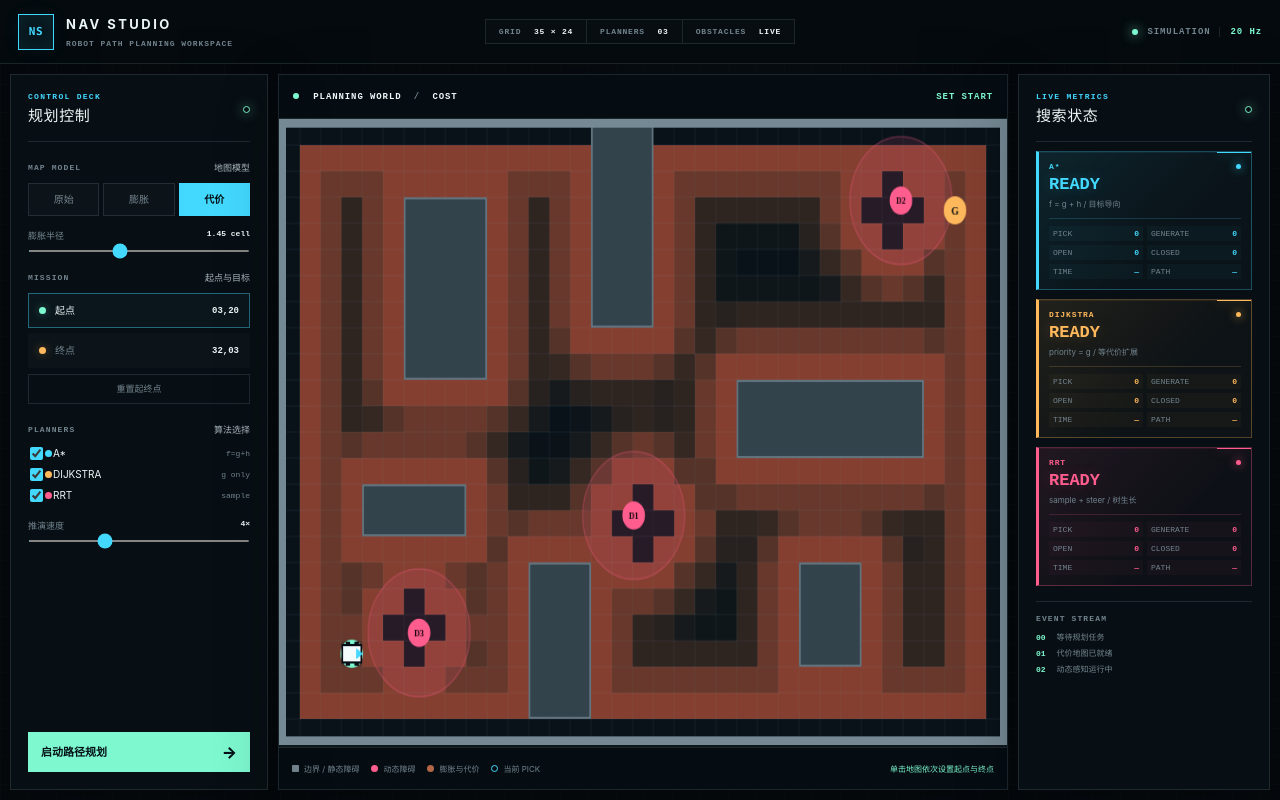
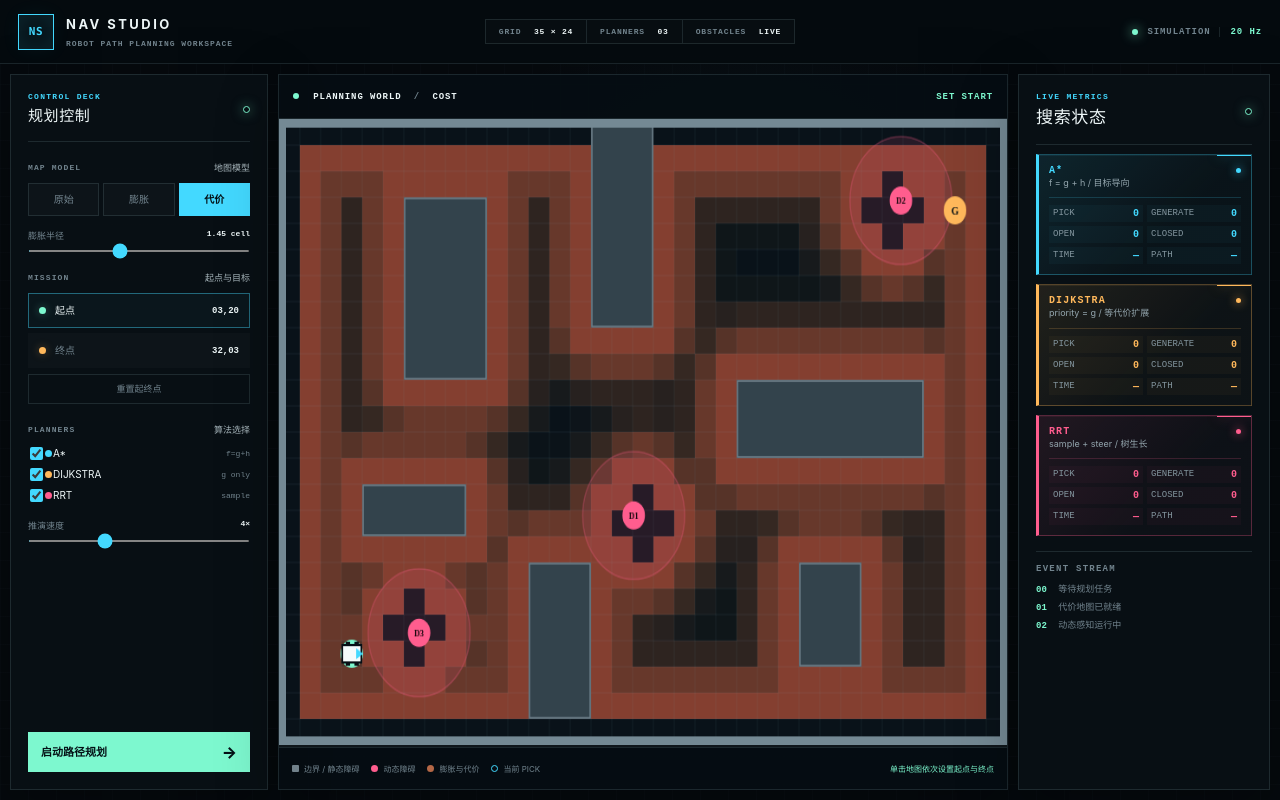
Before and after one commit to laichao2018/embodied-path-planning-lab, a Next.js app: page / in a window 1280 px wide. Built offline with nearby package versions, Linux system fonts and the light colour scheme.

Commit message:
style: improve planner telemetry readability

```diff
--- a/app/page.tsx
+++ b/app/page.tsx
@@ -452,7 +452,7 @@ export default function Home() {
             return (
               <div key={key} className={`telemetry-card ${key}`}>
                 <div className="telemetry-title"><p>{NAMES[key]}</p><span style={{ background: COLORS[key] }} /></div>
-                <strong>{!enabled[key] ? "OFF" : !result ? "READY" : done ? result.found ? "PATH" : "FAIL" : "SEARCH"}</strong>
+                <strong>{!enabled[key] ? "OFF" : !result ? "" : done ? result.found ? "PATH" : "FAIL" : "SEARCH"}</strong>
                 <small>{DESCRIPTIONS[key]}</small>
                 <dl>
                   <div><dt>PICK</dt><dd>{visible}</dd></div>
--- a/standalone/app.js
+++ b/standalone/app.js
@@ -399,7 +399,7 @@
       card.querySelector("strong").textContent = !state.enabled[planner]
         ? "OFF"
         : !result
-          ? "READY"
+          ? ""
           : done
             ? result.found ? "PATH" : "FAIL"
             : "SEARCH";
--- a/standalone/index.html
+++ b/standalone/index.html
@@ -20,7 +20,7 @@
           <span>PLANNERS <b>03</b></span>
           <span>OBSTACLES <b>LIVE</b></span>
         </div>
-        <div class="status-strip"><span class="live-dot"></span> LOCAL RUNTIME <b>READY</b></div>
+        <div class="status-strip"><span class="live-dot"></span> LOCAL RUNTIME <b>OFFLINE</b></div>
       </header>
 
       <section class="lab-grid">
@@ -79,15 +79,15 @@
         <aside class="telemetry-panel panel">
           <div class="panel-heading primary"><div><p>LIVE METRICS</p><h2>搜索状态</h2></div><i class="panel-signal"></i></div>
           <div class="telemetry-card astar" data-card="astar">
-            <div class="telemetry-title"><p>A*</p><span></span></div><strong>READY</strong><small>f = g + h / 目标导向</small>
+            <div class="telemetry-title"><p>A*</p><span></span></div><strong></strong><small>f = g + h / 目标导向</small>
             <dl><div><dt>PICK</dt><dd data-pick>0</dd></div><div><dt>GENERATE</dt><dd data-generated>0</dd></div><div><dt>OPEN</dt><dd data-open>0</dd></div><div><dt>CLOSED</dt><dd data-closed>0</dd></div><div><dt>TIME</dt><dd data-time>—</dd></div><div><dt>PATH</dt><dd data-path>—</dd></div></dl>
           </div>
           <div class="telemetry-card dijkstra" data-card="dijkstra">
-            <div class="telemetry-title"><p>DIJKSTRA</p><span></span></div><strong>READY</strong><small>priority = g / 等代价扩展</small>
+            <div class="telemetry-title"><p>DIJKSTRA</p><span></span></div><strong></strong><small>priority = g / 等代价扩展</small>
             <dl><div><dt>PICK</dt><dd data-pick>0</dd></div><div><dt>GENERATE</dt><dd data-generated>0</dd></div><div><dt>OPEN</dt><dd data-open>0</dd></div><div><dt>CLOSED</dt><dd data-closed>0</dd></div><div><dt>TIME</dt><dd data-time>—</dd></div><div><dt>PATH</dt><dd data-path>—</dd></div></dl>
           </div>
           <div class="telemetry-card rrt" data-card="rrt">
-            <div class="telemetry-title"><p>RRT</p><span></span></div><strong>READY</strong><small>sample + steer / 树生长</small>
+            <div class="telemetry-title"><p>RRT</p><span></span></div><strong></strong><small>sample + steer / 树生长</small>
             <dl><div><dt>PICK</dt><dd data-pick>0</dd></div><div><dt>GENERATE</dt><dd data-generated>0</dd></div><div><dt>OPEN</dt><dd data-open>0</dd></div><div><dt>CLOSED</dt><dd data-closed>0</dd></div><div><dt>TIME</dt><dd data-time>—</dd></div><div><dt>PATH</dt><dd data-path>—</dd></div></dl>
           </div>
           <div class="event-log"><p>EVENT STREAM</p><div id="events"><span><b>00</b> 等待规划任务</span><span><b>01</b> 代价地图已就绪</span><span><b>02</b> 动态感知运行中</span></div></div>
--- a/standalone/styles.css
+++ b/standalone/styles.css
@@ -128,9 +128,11 @@ button { color: inherit; }
 .telemetry-card { position: relative; margin-top: 9px; padding: 10px; overflow: hidden; border: 1px solid rgba(var(--planner-rgb), .28); border-left: 3px solid var(--planner); background: linear-gradient(135deg, rgba(var(--planner-rgb), .105), rgba(var(--planner-rgb), .018) 62%); box-shadow: inset 0 1px 0 rgba(var(--planner-rgb), .08); }
 .telemetry-card::after { content: ""; position: absolute; top: 0; right: 0; width: 34px; height: 1px; background: var(--planner); box-shadow: 0 0 12px rgba(var(--planner-rgb), .55); }
 .telemetry-card p, .telemetry-card strong, .telemetry-card small { margin: 0; display: block; }
-.telemetry-card p { color: var(--planner); font: 800 8px ui-monospace, monospace; letter-spacing: .11em; }
-.telemetry-card strong { margin: 4px 0; color: var(--planner); font: 750 17px ui-monospace, monospace; text-shadow: 0 0 14px rgba(var(--planner-rgb), .22); }
-.telemetry-card small { color: var(--muted); font-size: 8px; white-space: nowrap; overflow: hidden; text-overflow: ellipsis; }
+.telemetry-panel .panel-heading h2 { font-size: 17px; }
+.telemetry-card p { color: var(--planner); font: 800 10px ui-monospace, monospace; letter-spacing: .11em; }
+.telemetry-card strong { margin: 5px 0; color: var(--planner); font: 750 20px ui-monospace, monospace; text-shadow: 0 0 14px rgba(var(--planner-rgb), .22); }
+.telemetry-card strong:empty { display: none; }
+.telemetry-card small { color: #93a5ad; font-size: 9px; line-height: 1.5; white-space: nowrap; overflow: hidden; text-overflow: ellipsis; }
 .telemetry-card.astar { --planner: var(--cyan); --planner-rgb: 67, 217, 255; }
 .telemetry-card.dijkstra { --planner: var(--amber); --planner-rgb: 255, 184, 91; }
 .telemetry-card.rrt { --planner: var(--pink); --planner-rgb: 255, 93, 142; }
@@ -138,11 +140,11 @@ button { color: inherit; }
 .telemetry-title span { width: 5px; height: 5px; border-radius: 50%; background: var(--planner); box-shadow: 0 0 10px var(--planner); }
 .telemetry-card dl { display: grid; grid-template-columns: 1fr 1fr; gap: 4px; margin: 8px 0 0; padding-top: 7px; border-top: 1px solid rgba(var(--planner-rgb), .18); }
 .telemetry-card dl div { display: flex; justify-content: space-between; gap: 5px; padding: 3px 4px; background: rgba(var(--planner-rgb), .035); }
-.telemetry-card dt { color: var(--muted); font: 8px ui-monospace, monospace; }
-.telemetry-card dd { margin: 0; color: var(--planner); font: 800 8px ui-monospace, monospace; }
+.telemetry-card dt { color: #84969f; font: 9px ui-monospace, monospace; }
+.telemetry-card dd { margin: 0; color: var(--planner); font: 800 10px ui-monospace, monospace; }
 .event-log { min-height: 0; margin-top: 15px; padding-top: 12px; border-top: 1px solid var(--line); overflow: hidden; }
-.event-log p { margin: 0 0 7px; color: var(--muted); font: 700 8px ui-monospace, monospace; letter-spacing: .14em; }
-.event-log span { display: block; overflow: hidden; color: var(--muted); font: 8px/2 ui-monospace, monospace; white-space: nowrap; text-overflow: ellipsis; }
+.event-log p { margin: 0 0 7px; color: var(--muted); font: 700 9px ui-monospace, monospace; letter-spacing: .14em; }
+.event-log span { display: block; overflow: hidden; color: var(--muted); font: 9px/2 ui-monospace, monospace; white-space: nowrap; text-overflow: ellipsis; }
 .event-log b { color: var(--green); margin-right: 6px; }
 
 @keyframes blink { 50% { opacity: .45; } }
@@ -174,6 +176,6 @@ button { color: inherit; }
   .range-control { margin-top: 9px; }
   .speed-control { margin-top: 11px; }
   .telemetry-card { margin-top: 6px; padding: 8px 10px; }
-  .telemetry-card strong { font-size: 15px; }
+  .telemetry-card strong { font-size: 18px; }
   .event-log { margin-top: 9px; padding-top: 8px; }
 }
```
